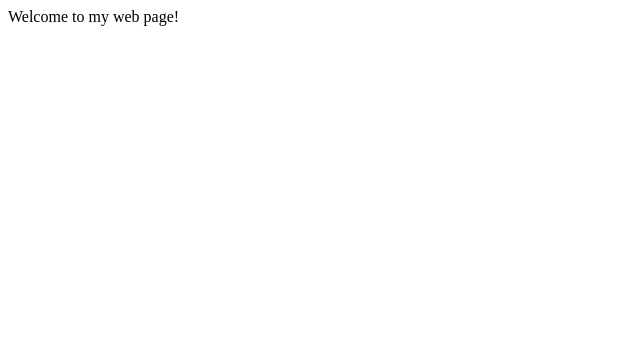
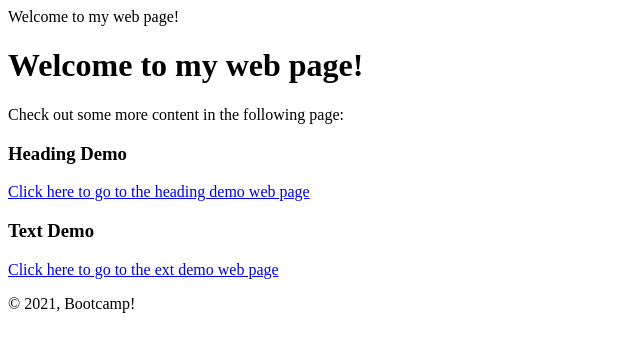
Before and after one commit to YonerG/YonerG.github.io, a plain HTML site: page index.html in a window 1280 px wide. Shown: the whole page, without its empty margins (0-640 px from the left). Drawn offline with Linux system fonts and the light colour scheme.

Commit message:
Update index.html

```diff
--- a/index.html
+++ b/index.html
@@ -1 +1,33 @@
 Welcome to my web page!
+<html>
+    <head>
+        <title> My Home Page </title>
+
+    </head>
+
+    <body>
+       <h1>Welcome to my web page!</h1>
+       <p>
+
+        Check out some more content
+        in the following page:
+
+       </p>
+       <h3>Heading Demo</h3>
+       <a href="Headings.html">Click here to go to the heading demo web page</a>
+
+       <h3> Text Demo</h3>
+       <a href="text.Demo.html">Click here to go to the ext demo web page</a>
+
+
+
+
+    </body>
+
+    <footer>
+
+        <p>&copy; 2021, Bootcamp!</p>
+
+    </footer>
+
+</html>
```
